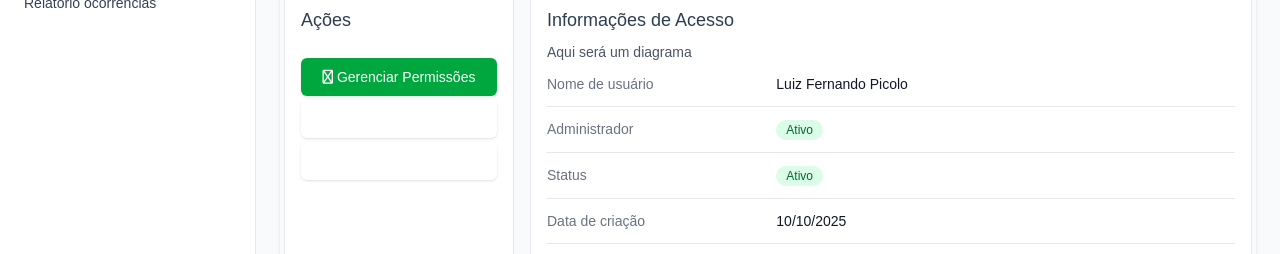
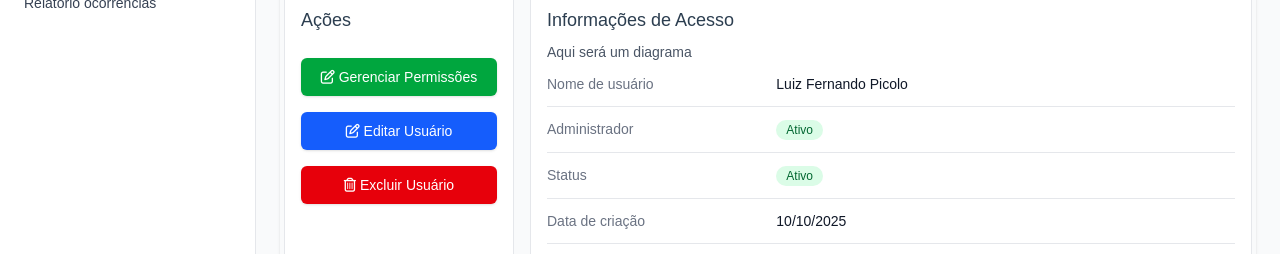
Before and after one commit to luizpicolo/sigoe-ui, a Vue app: page /administrador/usuarios/visualizar/9 in a window 1280 px wide. Shown: the part 493-747 px from the top of the page. Built offline with nearby package versions, Linux system fonts and the light colour scheme.

Commit message:
Atualiza estilos dos botões na página de detalhes do usuário

```diff
--- a/src/views/users/show.vue
+++ b/src/views/users/show.vue
@@ -3,7 +3,6 @@ import Sidebar from '@/components/sidebar.vue'
 import Button from '@/components/ui/button.vue'
 import Breadcrumb from '@/components/breadcrumb.vue'
 import Card from '@/components/ui/card.vue'
-import Input from '@/components/input.vue'
 
 const breadcrumbItems = [
   { label: "Home", href: "/" },
@@ -62,15 +61,15 @@ const breadcrumbItems = [
             </dl>
           </Card>
           <Card customClass="col-span-1" title="Ações">
-            <Button color="green" customClass="mt-4 w-full">
-                <i class="fa-solid fa-user-shield"></i>
+            <Button customClass="mt-4 w-full bg-green-600 hover:bg-green-700 focus:ring-green-500">
+                <i class="fa-solid fa-edit"></i>
               Gerenciar Permissões
             </Button>
-            <Button color="blue" customClass="mt-1 w-full">
+            <Button customClass="mt-4 w-full bg-blue-600 hover:bg-blue-700 focus:ring-blue-500">
               <i class="fa-solid fa-edit"></i>
               Editar Usuário
             </Button>
-            <Button color="red" customClass="mt-1 w-full">
+            <Button customClass="mt-4 w-full bg-red-600 hover:bg-red-700 focus:ring-red-500">
               <i class="fa-solid fa-trash-alt"></i>
               Excluir Usuário
             </Button>
```
